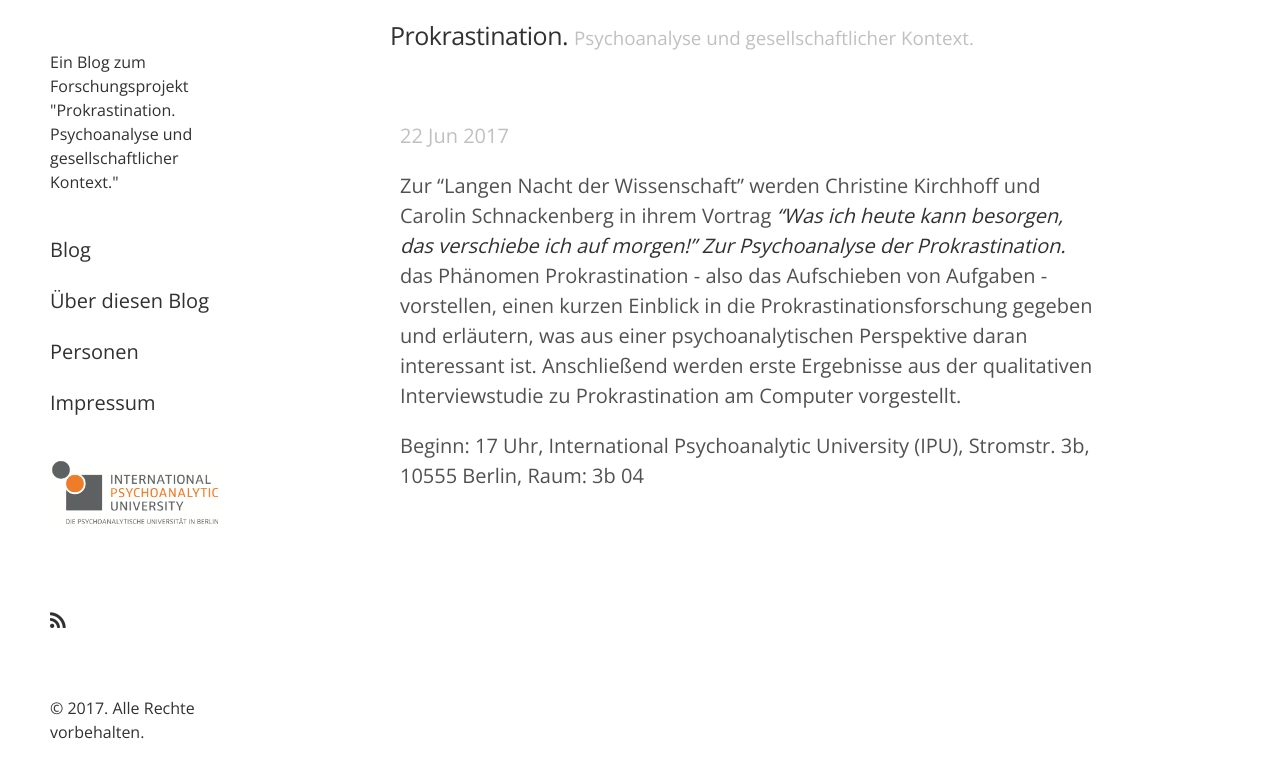
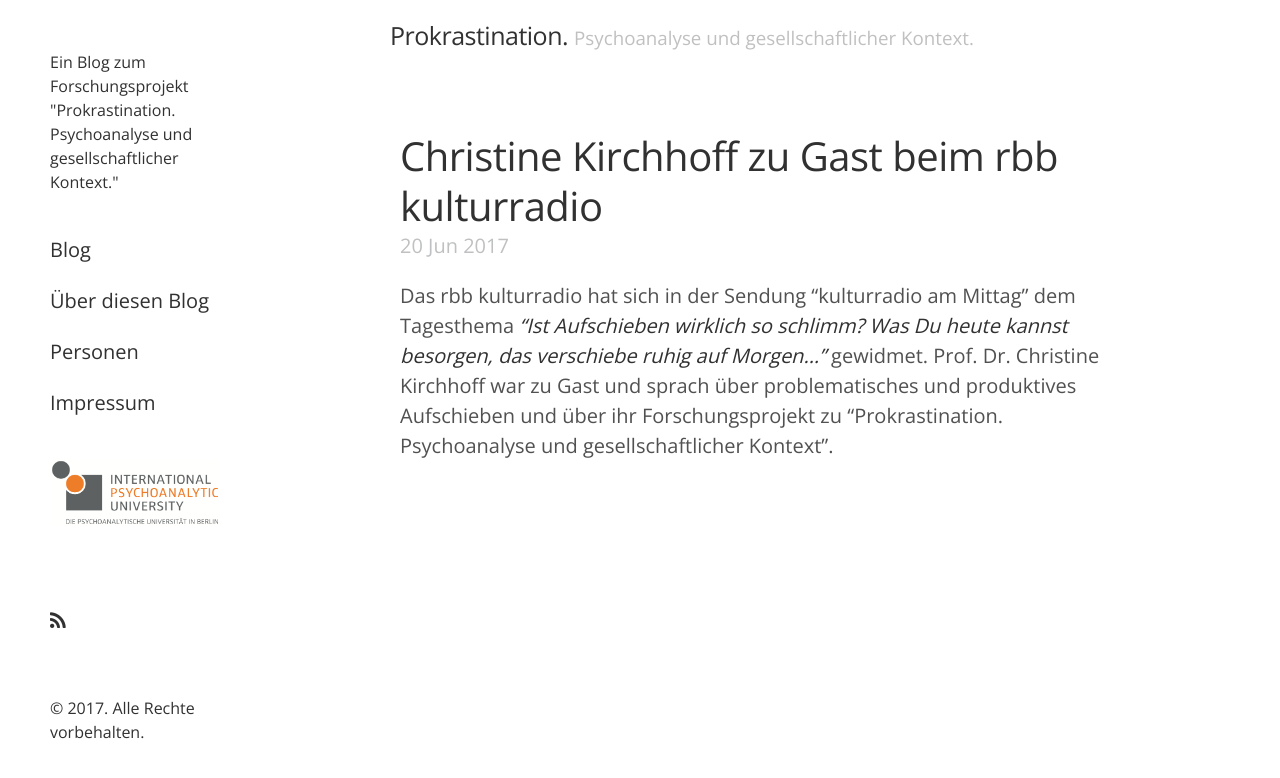
Before and after one commit to aufschieben/aufschieben.github.io, a Jekyll site: the page built from _posts/2017-06-20-Lange-Nacht.markdown, in a window 1280 px wide. Shown: the top 778 px of the page. Built offline with Jekyll 4.4.1, drawn with Linux system fonts in a browser that asks for light colours; our own code applies the rules of GitHub Pages for plain Markdown files.

Commit message:
Update 2017-06-20-Lange-Nacht.markdown

```diff
--- a/_posts/2017-06-20-Lange-Nacht.markdown
+++ b/_posts/2017-06-20-Lange-Nacht.markdown
@@ -1,12 +1,9 @@
 ---
 published: true
-title: "Was ich heute kann besorgen, ..." - Vortrag zur "Langen Nacht der Wissenschaft"
+title: Christine Kirchhoff zu Gast beim rbb kulturradio
 layout: post
 excerpt_separator: <!--more-->
 ---
 
-Zur "Langen Nacht der Wissenschaft" werden Christine Kirchhoff und Carolin Schnackenberg in ihrem Vortrag
-["Was ich heute kann besorgen, das verschiebe ich auf morgen!" Zur Psychoanalyse der Prokrastination.](http://www.langenachtderwissenschaften.de/startseite.html?rs=120&goto=rs_120&history_state=3&typ=push) das Phänomen Prokrastination - also das Aufschieben von Aufgaben - vorstellen, einen kurzen Einblick in die Prokrastinationsforschung gegeben und erläutern, was aus einer psychoanalytischen Perspektive daran interessant ist. Anschließend werden erste Ergebnisse aus der qualitativen Interviewstudie zu Prokrastination am Computer vorgestellt.
-
-Beginn: 17 Uhr, International Psychoanalytic University (IPU), Stromstr. 3b, 10555 Berlin, Raum: 3b 04
+Das rbb kulturradio hat sich in der Sendung "kulturradio am Mittag" dem Tagesthema ["Ist Aufschieben wirklich so schlimm? Was Du heute kannst besorgen, das verschiebe ruhig auf Morgen..."](http://mediathek.rbb-online.de/radio/Kulturradio-am-Mittag/Ist-Aufschieben-wirklich-so-schlimm/kulturradio/Audio?bcastId=9839126&documentId=42311984) gewidmet. Prof. Dr. Christine Kirchhoff war zu Gast und sprach über problematisches und produktives Aufschieben und über ihr Forschungsprojekt zu "Prokrastination. Psychoanalyse und gesellschaftlicher Kontext".
 <!--more-->
```
